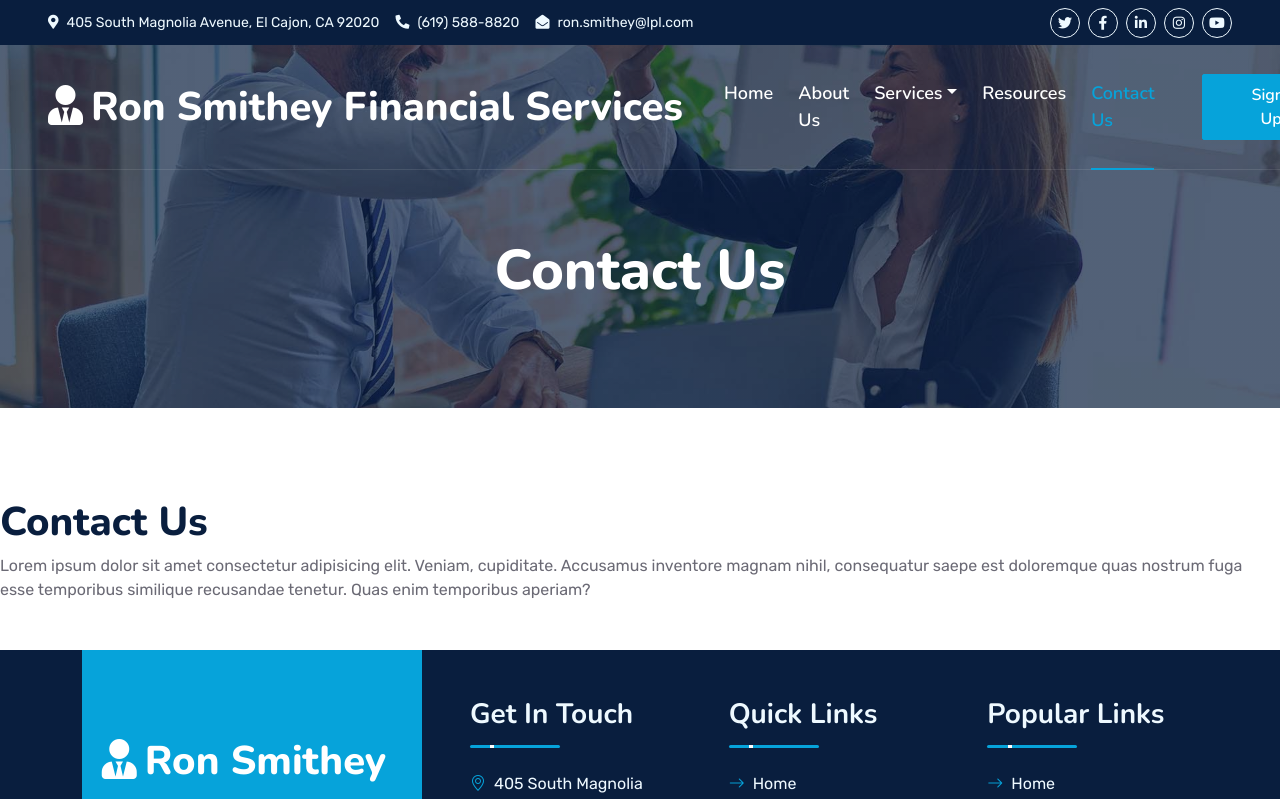
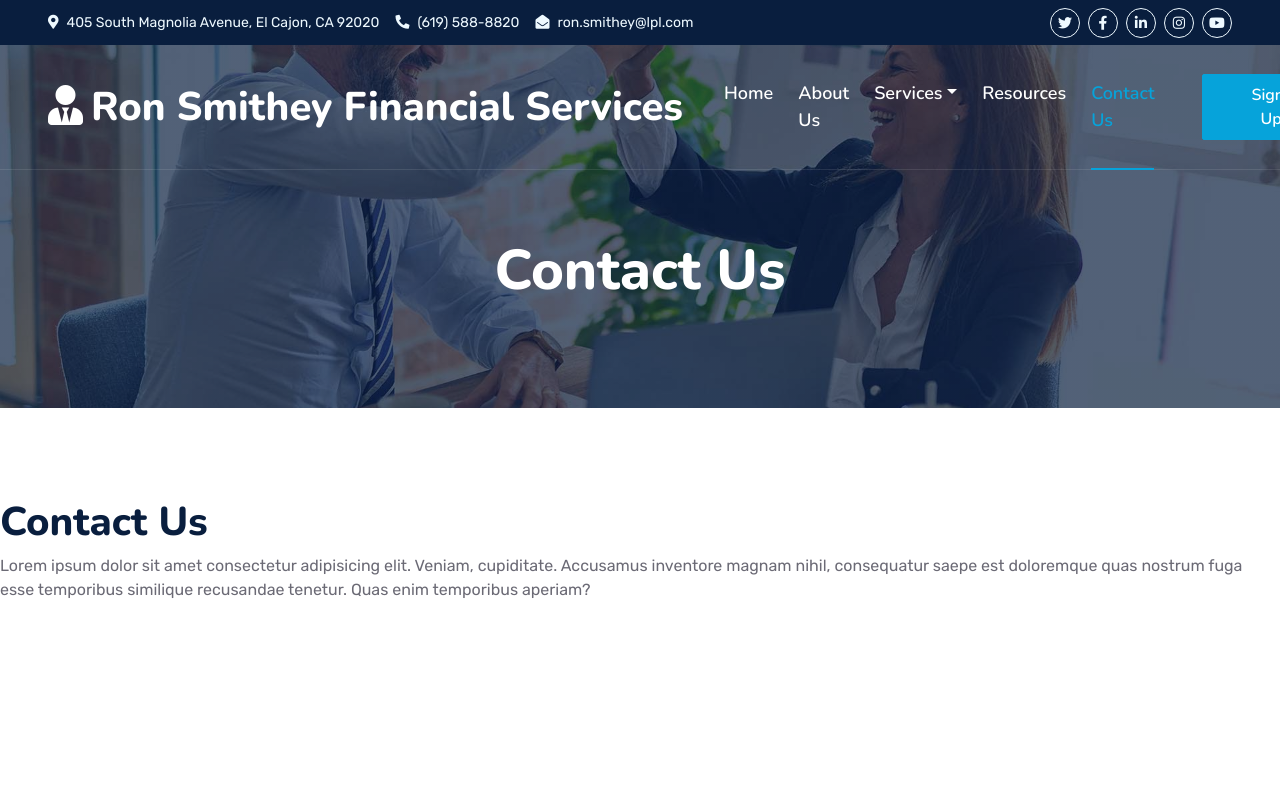
Before and after one commit to AidSucks/CSC131-Website, a Next.js app: page /contact in a window 1280 px wide. Shown: the top 799 px of the page. Built offline with nearby package versions, Linux system fonts and the light colour scheme.

Commit message:
a quick fix for the footer

```diff
--- a/src/app/(home)/layout.tsx
+++ b/src/app/(home)/layout.tsx
@@ -10,12 +10,12 @@
     <body>
       <div>
         <Header/>
-          <main>
+          <main style={{minHeight: '100vh'}}>
             {children}
           </main>
         <Footer />
 
-        {/* Back to  button */}
+        {/* Back to  button - Need Fix*/}
         <a href="#" className="btn btn-lg btn-primary btn-lg-square rounded back-to-top">
           <i className="bi bi-arrow-up"></i></a>
 
```
